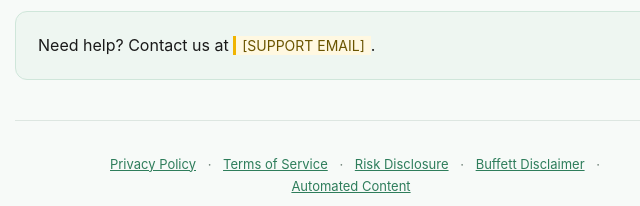
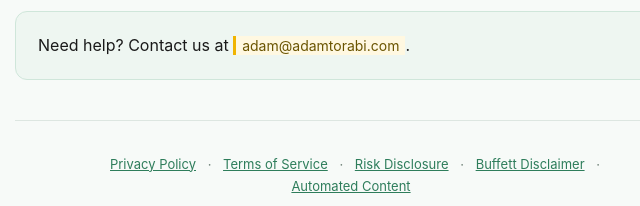
Before and after one commit to atorabi/1010grow, a plain HTML site: page index.html in a window 1280 px wide. Shown: the part 2042-2248 px from the top of the page, 289-929 px from the left. Drawn offline with Linux system fonts and the light colour scheme.

Commit message:
add support email

```diff
--- a/index.html
+++ b/index.html
@@ -92,7 +92,7 @@
 
   <h2>Support</h2>
   <div class="support">
-    <p style="margin:0">Need help? Contact us at <span class="confirm">[SUPPORT EMAIL]</span>.</p>
+    <p style="margin:0">Need help? Contact us at <span class="confirm">adam@adamtorabi.com</span>.</p>
   </div>
 
   <hr>
```
